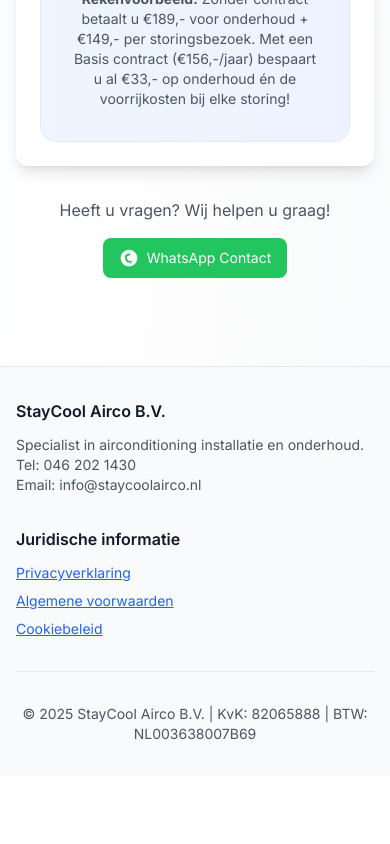
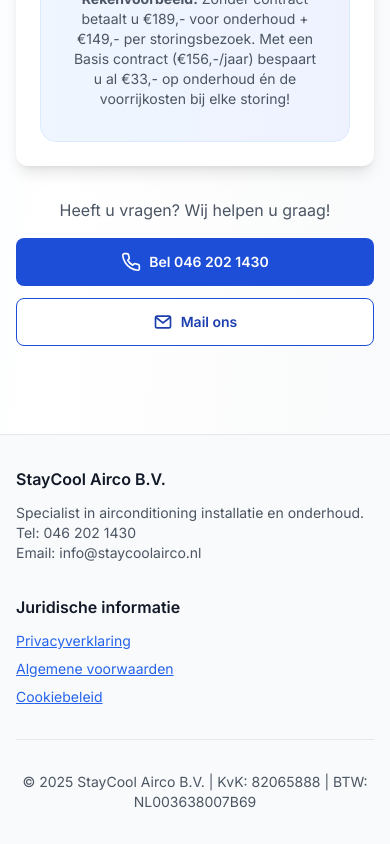
Before and after one commit to MarvinNL046/aanmelden.staycoolairco.nl, a Next.js app: page / in a window 390 px wide. Shown: the part 3872-4716 px from the top of the page. Before the commit the page ends 4648 px from the top, so only its background shows below. Built offline with nearby package versions, Linux system fonts and the light colour scheme; no server answers.

Commit message:
Replace WhatsApp support with phone and email contact

```diff
--- a/app/page.tsx
+++ b/app/page.tsx
@@ -2,7 +2,7 @@
 
 import { useState } from 'react'
 import ContractForm from '@/components/ContractForm'
-import WhatsAppButton from '@/components/WhatsAppButton'
+import ContactButtons from '@/components/ContactButtons'
 import ServiceWorkerCleanup from '@/components/ServiceWorkerCleanup'
 import Footer from '@/components/Footer'
 
@@ -30,7 +30,7 @@
 
           <div className="mt-8 text-center">
             <p className="text-gray-600 mb-4">Heeft u vragen? Wij helpen u graag!</p>
-            <WhatsAppButton />
+            <ContactButtons />
           </div>
         </div>
       </div>
--- /dev/null
+++ b/components/ContactButtons.tsx
@@ -0,0 +1,14 @@
+export default function ContactButtons() {
+  return (
+    <div className="flex flex-col sm:flex-row items-stretch sm:items-center justify-center gap-3">
+      <a href="tel:+31462021430" className="inline-flex min-h-12 items-center justify-center gap-2 rounded-lg bg-blue-700 px-5 py-3 text-sm font-semibold text-white transition-colors hover:bg-blue-800 sm:text-base">
+        <svg className="h-5 w-5 shrink-0" viewBox="0 0 24 24" fill="none" stroke="currentColor" strokeWidth="2" aria-hidden="true"><path strokeLinecap="round" strokeLinejoin="round" d="M22 16.92v3a2 2 0 0 1-2.18 2 19.79 19.79 0 0 1-8.63-3.07 19.5 19.5 0 0 1-6-6 19.79 19.79 0 0 1-3.07-8.67A2 2 0 0 1 4.11 2h3a2 2 0 0 1 2 1.72c.13.96.36 1.9.69 2.79a2 2 0 0 1-.45 2.11L8.09 9.89a16 16 0 0 0 6 6l1.27-1.27a2 2 0 0 1 2.11-.45c.89.33 1.83.56 2.79.69A2 2 0 0 1 22 16.92Z" /></svg>
+        Bel 046 202 1430
+      </a>
+      <a href="mailto:info@staycoolairco.nl?subject=Vraag%20over%20onderhoudsabonnement" className="inline-flex min-h-12 items-center justify-center gap-2 rounded-lg border border-blue-700 bg-white px-5 py-3 text-sm font-semibold text-blue-800 transition-colors hover:bg-blue-50 sm:text-base">
+        <svg className="h-5 w-5 shrink-0" viewBox="0 0 24 24" fill="none" stroke="currentColor" strokeWidth="2" aria-hidden="true"><rect x="3" y="5" width="18" height="14" rx="2" /><path d="m3 6 9 7 9-7" /></svg>
+        Mail ons
+      </a>
+    </div>
+  )
+}
--- a/components/WhatsAppButton.tsx
+++ /dev/null
@@ -1,36 +0,0 @@
-'use client'
-
-interface Props {
-  phoneNumber?: string
-  message?: string
-  className?: string
-}
-
-export default function WhatsAppButton({
-  phoneNumber = '31636481054', // WhatsApp nummer zonder +
-  message = 'Hallo, ik heb een vraag over het onderhoudscontract',
-  className = ''
-}: Props) {
-  const handleClick = () => {
-    const encodedMessage = encodeURIComponent(message)
-    const whatsappUrl = `https://wa.me/${phoneNumber}?text=${encodedMessage}`
-    window.open(whatsappUrl, '_blank')
-  }
-
-  return (
-    <button
-      onClick={handleClick}
-      className={`inline-flex items-center px-4 sm:px-6 py-2.5 sm:py-3 bg-green-500 hover:bg-green-600 text-white rounded-lg transition-colors text-sm sm:text-base ${className}`}
-      type="button"
-    >
-      <svg
-        className="w-5 h-5 sm:w-6 sm:h-6 mr-2"
-        fill="currentColor"
-        viewBox="0 0 24 24"
-      >
-        <path d="M12 2C6.48 2 2 6.48 2 12s4.48 10 10 10 10-4.48 10-10S17.52 2 12 2zm4.64 15.56c-.21.21-.45.39-.71.52-.74.37-1.58.56-2.41.56-1.32 0-2.63-.49-3.65-1.43-1.02-.94-1.89-2.18-2.42-3.57-.27-.71-.42-1.46-.42-2.21 0-.65.12-1.28.35-1.85.23-.58.59-1.11 1.04-1.56.47-.47 1.04-.84 1.65-1.08.62-.24 1.29-.37 1.97-.37.28 0 .56.02.83.07.27.05.53.12.78.22l-.39 2.25c-.17-.06-.35-.1-.53-.13-.18-.03-.37-.04-.55-.04-.78 0-1.51.3-2.06.85-.55.55-.85 1.28-.85 2.06 0 .51.13 1.01.38 1.45.39.69.95 1.28 1.6 1.7.65.42 1.4.66 2.17.66.37 0 .74-.06 1.09-.17.17-.06.34-.13.5-.22l.46 2.22c-.26.11-.53.2-.81.26-.43.1-.88.15-1.33.15-.84 0-1.67-.19-2.41-.56-.26-.13-.5-.31-.71-.52z"/>
-      </svg>
-      WhatsApp Contact
-    </button>
-  )
-}
```
